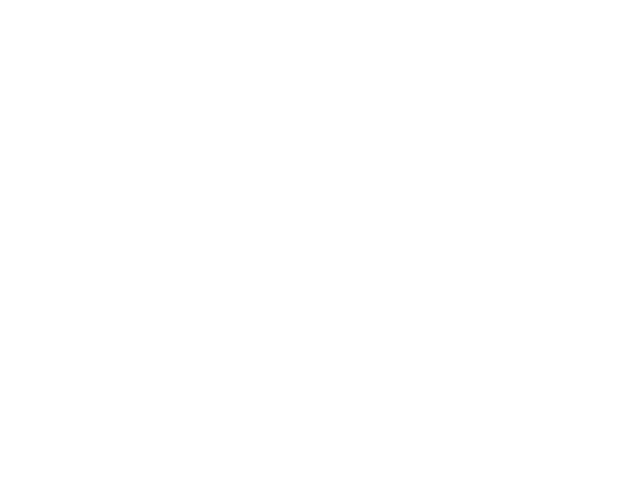
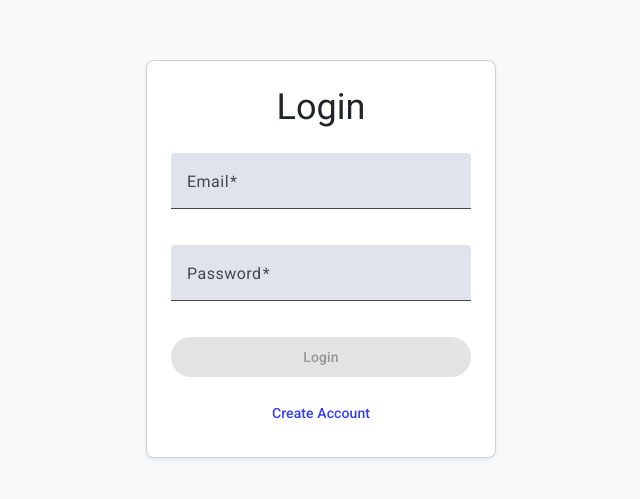
Before and after one commit to keval1234patel/AI.Exam.UI, an Angular app: page /login in a window 1280 px wide. Before the commit this address led to /. Shown: the part 141-640 px from the top of the page, without its empty margins (319-959 px from the left). Built offline with nearby package versions, Linux system fonts and the light colour scheme.

Commit message:
Login nd registration - Level 1

```diff
--- a/src/app/app.routes.ts
+++ b/src/app/app.routes.ts
@@ -1,9 +1,10 @@
 import { Routes } from '@angular/router';
+import { LoginComponent } from './components/login/login.component';
 import { RegistrationComponent } from './components/registration/registration.component';
 
 export const routes: Routes = [
-  { path: '', redirectTo: 'register', pathMatch: 'full' },
-  // { path: 'login', component: LoginComponent },
+  { path: '', redirectTo: 'login', pathMatch: 'full' },
+  { path: 'login', component: LoginComponent },
   { path: 'register', component: RegistrationComponent },
 
   // ✅ Protected routes
--- /dev/null
+++ b/src/app/components/login/login.component.css
@@ -0,0 +1,11 @@
+.container {
+  background: #f8f9fa;
+}
+
+.card {
+  border-radius: 8px;
+}
+
+button {
+  text-transform: none;
+}
--- /dev/null
+++ b/src/app/components/login/login.component.html
@@ -0,0 +1,35 @@
+<div class="container d-flex justify-content-center align-items-center vh-100">
+  <div class="card p-4 shadow-sm" style="width: 350px;">
+    <h3 class="text-center mb-4">Login</h3>
+
+    <form [formGroup]="loginForm" (ngSubmit)="onSubmit()">
+      <mat-form-field class="w-100 mb-3">
+        <mat-label>Email</mat-label>
+        <input matInput formControlName="email" placeholder="Enter your email">
+        <div class="text-danger" *ngIf="loginForm.get('email')?.invalid && loginForm.get('email')?.touched">
+          Valid email is required
+        </div>
+      </mat-form-field>
+
+      <mat-form-field class="w-100 mb-3">
+        <mat-label>Password</mat-label>
+        <input matInput type="password" formControlName="password" placeholder="Enter password">
+        <div class="text-danger" *ngIf="loginForm.get('password')?.invalid && loginForm.get('password')?.touched">
+          Password is required
+        </div>
+      </mat-form-field>
+
+      <button mat-raised-button color="primary" class="w-100 mb-2" type="submit"  [disabled]="loginForm.invalid">
+        Login
+      </button>
+
+      <div class="text-center text-danger mb-2">{{ errorMessage }}</div>
+
+      <div class="text-center">
+        <button mat-button color="accent" type="button" (click)="navigateToRegister()">
+          Create Account
+        </button>
+      </div>
+    </form>
+  </div>
+</div>
--- /dev/null
+++ b/src/app/components/login/login.component.ts
@@ -0,0 +1,61 @@
+import { Component } from '@angular/core';
+import { FormBuilder, FormGroup, ReactiveFormsModule, Validators } from '@angular/forms';
+import { Router } from '@angular/router';
+import { MatFormFieldModule } from '@angular/material/form-field';
+import { MatInputModule } from '@angular/material/input';
+import { MatButtonModule } from '@angular/material/button';
+import { CommonModule } from '@angular/common';
+import { AuthService } from '../../services/auth.service';
+import { catchError } from 'rxjs';
+import { RegistrationRequest, RegistrationService } from '../registration/registration.service';
+import { LoginService } from './login.service';
+
+@Component({
+  selector: 'app-login',
+  standalone: true,
+  imports: [
+    CommonModule,
+    ReactiveFormsModule,
+    MatFormFieldModule,
+    MatInputModule,
+    MatButtonModule,
+  ],
+  templateUrl: './login.component.html',
+  styleUrls: ['./login.component.css'],
+})
+export class LoginComponent {
+  loginForm: FormGroup;
+
+  errorMessage: string = '';
+
+  constructor(
+    private fb: FormBuilder,
+    private loginService: LoginService,
+    private authService: AuthService,
+    private router: Router
+  ) {
+    this.loginForm = this.fb.group({
+      email: ['', [Validators.required, Validators.email]],
+      password: ['', Validators.required],
+    });
+  }
+
+  onSubmit() {
+    if (this.loginForm.invalid) return;
+
+    const payload: RegistrationRequest = this.loginForm.value;
+
+    this.loginService.login(payload).subscribe({
+      next: (res) => {
+        this.authService.saveAuthData(res.rawResponse.data, res.decodedToken);
+        this.router.navigate(['/dashboard']);
+      },
+      error: (err) =>
+        (this.errorMessage = err.error?.message || 'Login failed'),
+    });
+  }
+
+  navigateToRegister() {
+    this.router.navigate(['/register']);
+  }
+}
--- /dev/null
+++ b/src/app/components/login/login.service.ts
@@ -0,0 +1,33 @@
+import { Injectable, inject } from '@angular/core';
+import { HttpClient } from '@angular/common/http';
+import { Observable, map } from 'rxjs';
+import { jwtDecode } from 'jwt-decode';
+import { GeneralResponse } from '../../models/GeneralResponse';
+import { AppConfig } from '../../config/app.config';
+import {
+  RegistrationResult,
+  RegistrationTokenPayload,
+} from '../registration/registration.service';
+
+@Injectable({
+  providedIn: 'root',
+})
+export class LoginService {
+  private http = inject(HttpClient);
+  private apiUrl = `${AppConfig.apiBaseUrl}/account/login`;
+
+  login(payload: {
+    email: string;
+    password: string;
+  }): Observable<RegistrationResult> {
+    return this.http
+      .post<GeneralResponse>(`${this.apiUrl}`, payload)
+      .pipe(
+        map((response) => {
+          console.log('Raw Response from Login API:', response);
+          const decoded = jwtDecode<RegistrationTokenPayload>(response.data);
+          return { rawResponse: response, decodedToken: decoded };
+        })
+      );
+  }
+}
--- a/src/app/components/registration/registration.component.html
+++ b/src/app/components/registration/registration.component.html
@@ -24,6 +24,14 @@
           <button mat-raised-button color="primary" class="w-100" [disabled]="registerForm.invalid">
             Create Account
           </button>
+
+          <div class="text-center text-danger mb-2">{{ errorMessage }}</div>
+
+          <div class="text-center">
+            <button mat-button color="accent" type="button" (click)="navigateToLogin()">
+              Login
+            </button>
+          </div>
         </form>
       </mat-card>
     </div>
--- a/src/app/components/registration/registration.component.ts
+++ b/src/app/components/registration/registration.component.ts
@@ -17,6 +17,7 @@
   RegistrationService,
 } from './registration.service';
 import { AuthService } from '../../services/auth.service';
+import { Router } from '@angular/router';
 
 @Component({
   selector: 'app-registration',
@@ -36,11 +37,13 @@
 })
 export class RegistrationComponent {
   registerForm: FormGroup;
+  errorMessage: string = '';
 
   constructor(
     private fb: FormBuilder,
     private registrationService: RegistrationService,
-    private authService: AuthService
+    private authService: AuthService,
+    private router: Router
   ) {
     this.registerForm = this.fb.group({
       email: ['', [Validators.required, Validators.email]],
@@ -57,8 +60,13 @@
           this.authService.saveAuthData(res.rawResponse.data, res.decodedToken);
           console.log('Stored user:', this.authService.getUser());
         },
-        error: (err) => alert('Error: ' + err.message),
+        error: (err) =>
+          (this.errorMessage = err.error?.message || 'Registration failed'),
       });
     }
   }
+
+  navigateToLogin() {
+    this.router.navigate(['/login']);
+  }
 }
--- a/src/app/services/auth.service.ts
+++ b/src/app/services/auth.service.ts
@@ -1,7 +1,7 @@
 import { Injectable } from '@angular/core';
 import { LocalStorageService } from './local-storage.service';
+import { jwtDecode } from 'jwt-decode';
 import { RegistrationTokenPayload } from '../components/registration/registration.service';
-import { jwtDecode } from 'jwt-decode';
 
 const TOKEN_KEY = 'auth_token';
 const USER_KEY = 'auth_user';
```
